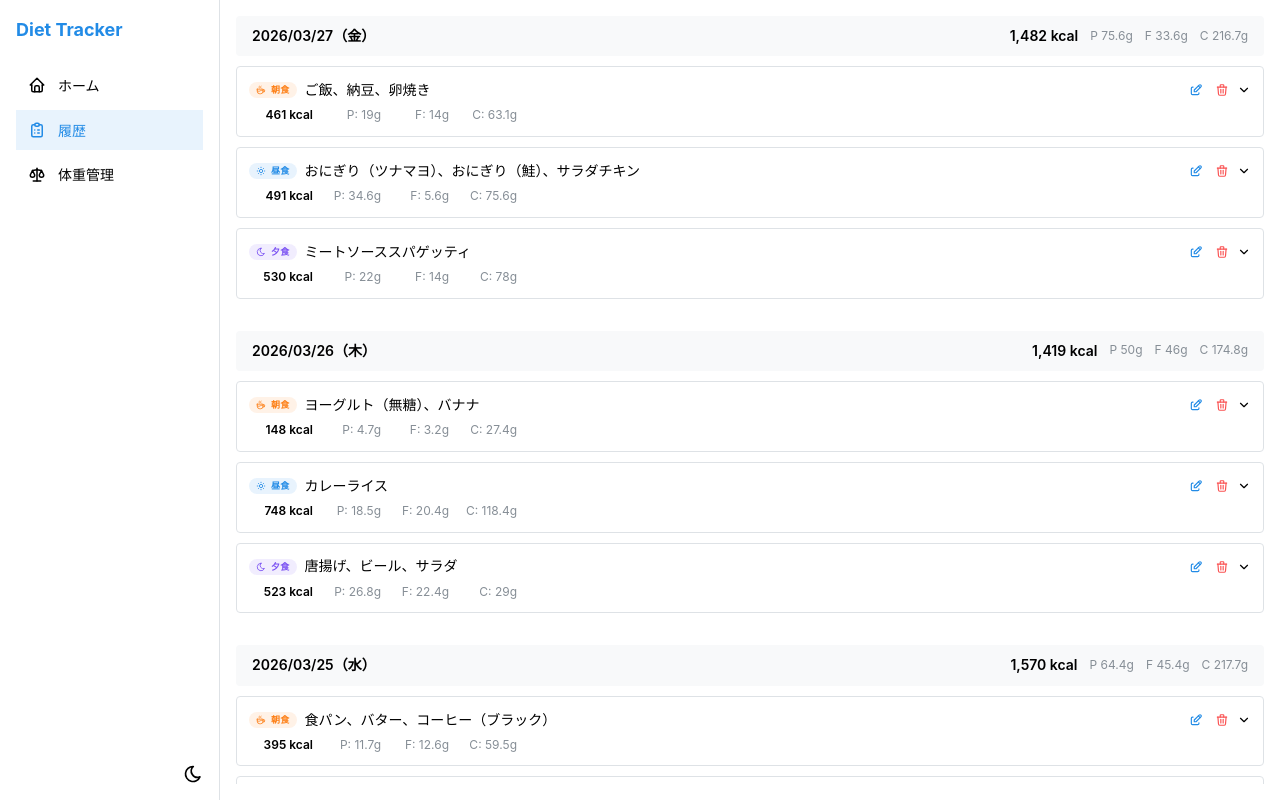
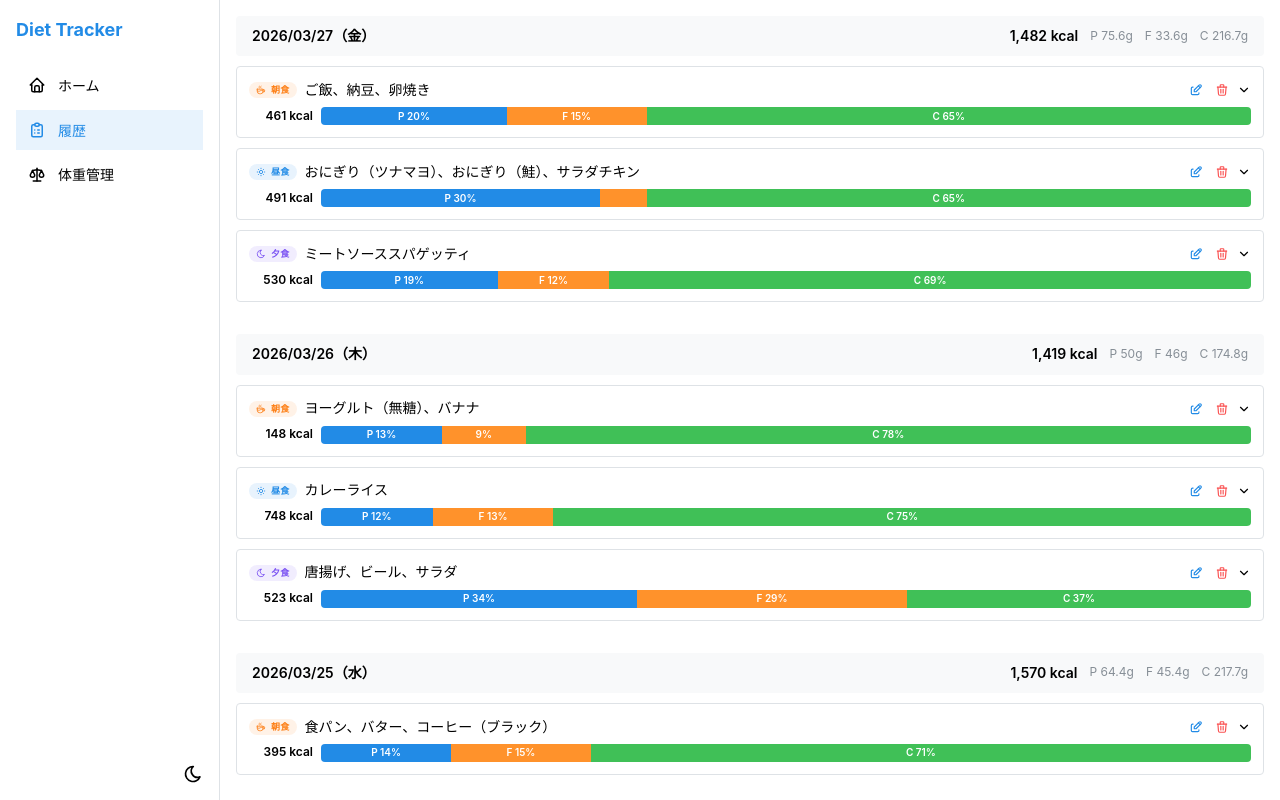
Before and after one commit to grassfieldk/diet-tracker, a Next.js app: page /history in a window 1280 px wide. Built offline with nearby package versions, Linux system fonts and the light colour scheme.

Commit message:
PFC バランスをグラフィカルに確認できるように変更

```diff
--- a/src/components/history/DayGroup.tsx
+++ b/src/components/history/DayGroup.tsx
@@ -40,6 +40,60 @@ function getCategoryIcon(category: MealCategory) {
   };
   const Icon = icons[category];
   return <Icon size={10} />;
+}
+
+interface PfcBarProps {
+  protein: number;
+  fat: number;
+  carbs: number;
+}
+
+function PfcBar({ protein, fat, carbs }: PfcBarProps) {
+  const total = protein + fat + carbs;
+  if (total === 0) return null;
+  const pPct = Math.round((protein / total) * 100);
+  const fPct = Math.round((fat / total) * 100);
+  const cPct = 100 - pPct - fPct;
+
+  const segments = [
+    { label: "P", pct: pPct, color: "var(--mantine-color-blue-6)" },
+    { label: "F", pct: fPct, color: "var(--mantine-color-orange-5)" },
+    { label: "C", pct: cPct, color: "var(--mantine-color-green-6)" },
+  ];
+
+  return (
+    <Box
+      style={{
+        display: "flex",
+        width: "100%",
+        height: 18,
+        borderRadius: 4,
+        overflow: "hidden",
+      }}
+    >
+      {segments.map(({ label, pct, color }) =>
+        pct > 0 ? (
+          <Box
+            key={label}
+            style={{
+              width: `${pct}%`,
+              background: color,
+              display: "flex",
+              alignItems: "center",
+              justifyContent: "center",
+              fontSize: 10,
+              color: "#fff",
+              fontWeight: 600,
+              overflow: "hidden",
+              whiteSpace: "nowrap",
+            }}
+          >
+            {pct >= 12 ? `${label} ${pct}%` : pct >= 6 ? `${pct}%` : ""}
+          </Box>
+        ) : null,
+      )}
+    </Box>
+  );
 }
 
 interface MealRecordRowProps {
@@ -111,37 +165,45 @@ function MealRecordRow({ record, onEdit, onDelete }: MealRecordRowProps) {
         <Box
           style={{
             display: "grid",
-            gridTemplateColumns: "4em 4em 4em 4em",
+            gridTemplateColumns: "4em 1fr",
             alignItems: "center",
-            // textAlign: "right",
-            gap: "0 4px",
+            gap: "0 8px",
           }}
         >
           <Text size="xs" fw={600} ta="right">
             {analysis.totalCalories.toLocaleString()} kcal
           </Text>
-          <Text size="xs" c="dimmed" ta="right">
-            P: {analysis.totalProtein}g
-          </Text>
-          <Text size="xs" c="dimmed" ta="right">
-            F: {analysis.totalFat}g
-          </Text>
-          <Text size="xs" c="dimmed" ta="right">
-            C: {analysis.totalCarbs}g
-          </Text>
+          <PfcBar
+            protein={analysis.totalProtein}
+            fat={analysis.totalFat}
+            carbs={analysis.totalCarbs}
+          />
         </Box>
 
         <Collapse in={expanded}>
           <Box pt={4}>
             <Table fz="xs" verticalSpacing={2} withColumnBorders={false}>
               <Table.Thead>
-                <Table.Tr>
+                <Table.Tr
+                  style={{
+                    borderBottom:
+                      "2px solid var(--mantine-color-default-border)",
+                  }}
+                >
                   <Table.Th>食品</Table.Th>
                   <Table.Th>量</Table.Th>
                   <Table.Th ta="right">kcal</Table.Th>
                   <Table.Th ta="right">P(g)</Table.Th>
                   <Table.Th ta="right">F(g)</Table.Th>
                   <Table.Th ta="right">C(g)</Table.Th>
+                </Table.Tr>
+                <Table.Tr fw={600}>
+                  <Table.Td>合計</Table.Td>
+                  <Table.Td />
+                  <Table.Td ta="right">{analysis.totalCalories}</Table.Td>
+                  <Table.Td ta="right">{analysis.totalProtein}</Table.Td>
+                  <Table.Td ta="right">{analysis.totalFat}</Table.Td>
+                  <Table.Td ta="right">{analysis.totalCarbs}</Table.Td>
                 </Table.Tr>
               </Table.Thead>
               <Table.Tbody>
```
